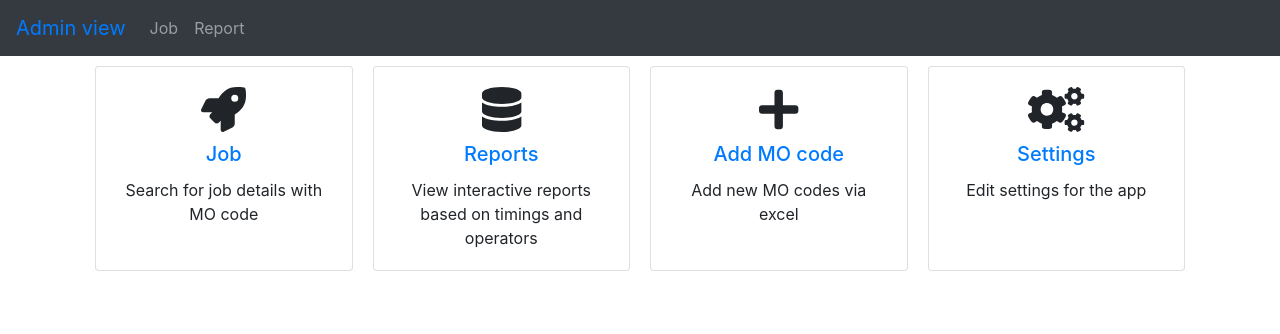
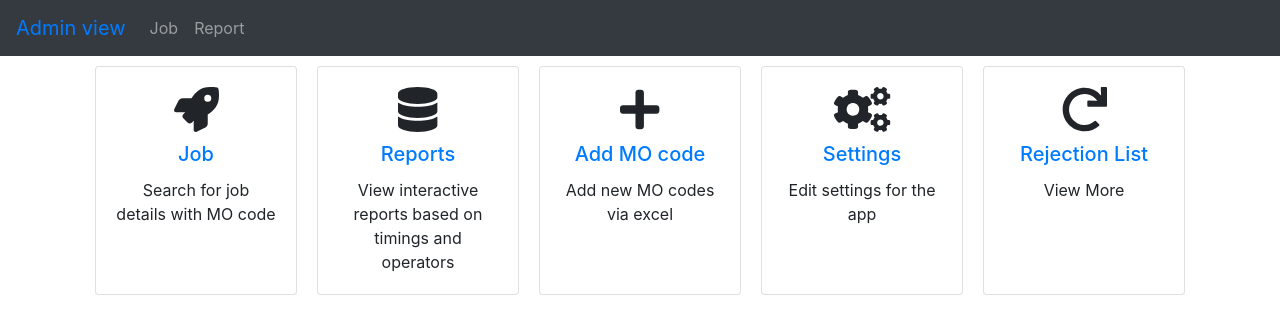
Before and after one commit to shreyas1496/admin-section, a React (Create React App) app: page / in a window 1280 px wide. Shown: the top 334 px of the page. Built offline with nearby package versions, Linux system fonts and the light colour scheme.

Commit message:
Added rejectio card with icon

```diff
--- a/src/dashboard/Dashboard.js
+++ b/src/dashboard/Dashboard.js
@@ -47,6 +47,15 @@ class Dashboard extends React.Component {
             <Card.Text>Edit settings for the app</Card.Text>
           </Card.Body>
         </Card>
+        <Card className="dash-card">
+          <Card.Body>
+            <FontAwesomeIcon icon="redo" className="icon" />
+            <Link to="/rejection">
+              <Card.Title>Rejection List</Card.Title>
+            </Link>
+            <Card.Text>View More</Card.Text>
+          </Card.Body>
+        </Card>
       </div>
     );
   }
--- a/src/index.js
+++ b/src/index.js
@@ -3,7 +3,7 @@ import ReactDOM from 'react-dom';
 import './index.css';
 import App from './App';
 import { library } from '@fortawesome/fontawesome-svg-core'
-import { faRocket, faCog, faCogs, faDatabase, faPlus } from '@fortawesome/free-solid-svg-icons'
-library.add(faRocket, faCogs, faDatabase, faPlus);
+import { faRocket, faCog, faCogs, faDatabase, faPlus, faRedo } from '@fortawesome/free-solid-svg-icons'
+library.add(faRocket, faCogs, faDatabase, faPlus, faRedo);
 
 ReactDOM.render(<App />, document.getElementById('root'));
```
